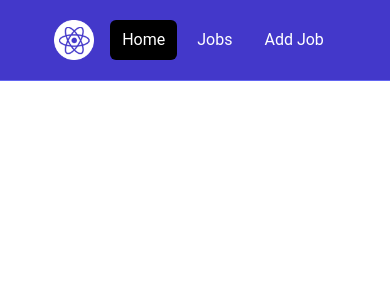
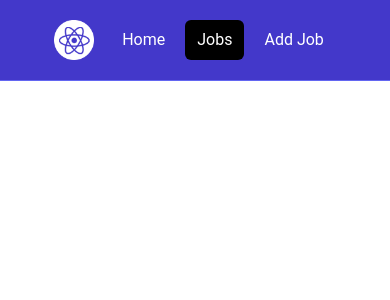
Before and after one commit to bradenbuchanan/ReactTutortials, a React (Vite) app in the folder react-crash-2024/: page /jobs in a window 390 px wide. Shown: the top 300 px of the page. Built offline with nearby package versions, Linux system fonts and the light colour scheme.

Commit message:
Add responsive Navbar component with logo and NavLinks

```diff
--- a/react-crash-2024/src/components/Navbar.jsx
+++ b/react-crash-2024/src/components/Navbar.jsx
@@ -1,8 +1,11 @@
 import logo from '../assets/images/logo.png';
 import React from 'react'
-import { Link } from 'react-router-dom'
+import { NavLink } from 'react-router-dom'
 
 const Navbar = () => {
+
+  const LinkClass = ({ isActive }) => isActive ? 'bg-black text-white hover:bg-gray-900 hover:text-white rounded-md px-3 py-2' : 'text-white hover:bg-gray-900 hover:text-white rounded-md px-3 py-2'
+
   return (
     <nav className="bg-indigo-700 border-b border-indigo-500">
       <div className="mx-auto max-w-7xl px-2 sm:px-6 lg:px-8">
@@ -11,7 +14,7 @@
             className="flex flex-1 items-center justify-center md:items-stretch md:justify-start"
           >
 
-            <Link className="flex flex-shrink-0 items-center mr-4" to="/">
+            <NavLink className="flex flex-shrink-0 items-center mr-4" to="/">
               <img
                 className="h-10 w-auto"
                 src={logo}
@@ -20,23 +23,23 @@
               <span className="hidden md:block text-white text-2xl font-bold ml-2"
               >React Jobs</span
               >
-            </Link>
+            </NavLink>
             <div className="md:ml-auto">
               <div className="flex space-x-2">
-                <Link
+                <NavLink
                   to="/"
-                  className="text-white bg-black hover:bg-gray-900 hover:text-white rounded-md px-3 py-2"
+                  className={LinkClass}
                 >Home
-                </Link>
+                </NavLink>
 
-                <Link
+                <NavLink
                   to="/jobs"
-                  className="text-white hover:bg-gray-900 hover:text-white rounded-md px-3 py-2"
-                >Jobs</Link>
-                <Link
+                  className={LinkClass}
+                >Jobs</NavLink>
+                <NavLink
                   to="/add-job"
-                  className="text-white hover:bg-gray-900 hover:text-white rounded-md px-3 py-2"
-                >Add Job</Link>
+                  className={LinkClass}
+                >Add Job</NavLink>
               </div>
             </div>
           </div>
```
